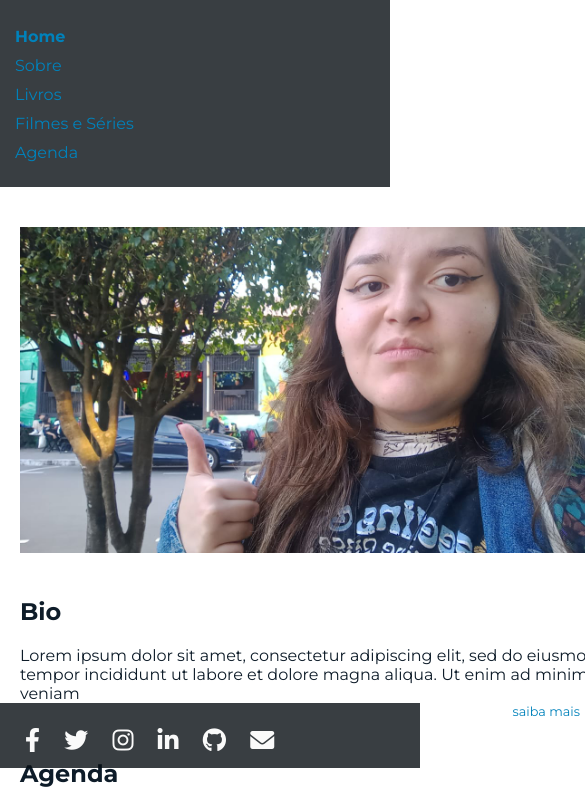
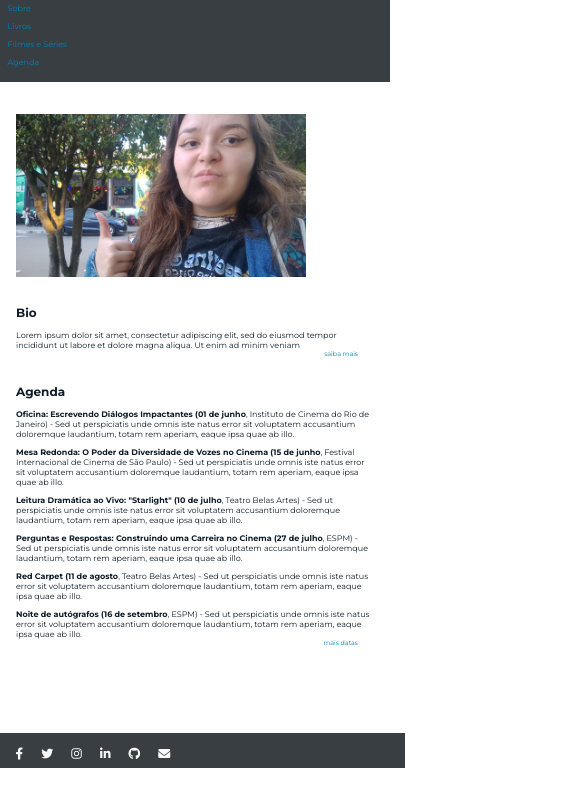
Before and after one commit to nicaamar/nicaamar.github.io, a plain HTML site: page index.html in a window 390 px wide. Shown: the part 76-881 px from the top of the page, 585 px wide, since content can reach past the window. After the commit the page ends 844 px from the top, so only its background shows below. Drawn offline with Linux system fonts and the light colour scheme.

Commit message:
responsve

```diff
--- a/styles.css
+++ b/styles.css
@@ -8,7 +8,11 @@
     --clr-black-80: rgba(8, 14, 19, 0.8);
     --clr-black-20: rgba(8, 14, 19, 0.2);
     --panel:var(--clr-black-80);
-    --side-margin: 240px;
+    --side-margin: 15rem;
+}
+
+html {
+    font-size: 16px;
 }
 
 body {
@@ -23,7 +27,7 @@ header {
     color: var(--bg);
     padding: 1em 0;
     display: flex;
-    gap: 20px;
+    gap: 2rem;
 }
 
 header a {
@@ -38,20 +42,20 @@ nav ul {
 
 nav ul li {
     display: inline;
-    margin: 0 10px;
+    margin: 0 1rem;
 }
 
 main {
-    padding: 20px;
+    padding: 2rem;
     display: flex;
-    gap: 20px;
+    gap: 2rem;
 
 }
 
 main > div {
     display: grid;
     width: 100%;
-    gap: 20px;
+    gap: 2rem;
 }
 
 main > div > section {
@@ -62,8 +66,8 @@ main > div > section {
 .smlink {
     position: absolute;
     bottom: 0;
-    right: 20px;
-    margin-top: 10px;
+    right: 2rem;
+    margin-top: 1rem;
     font-size: 0.8rem;
 }
 
@@ -71,25 +75,25 @@ footer {
     background-color: var(--panel);
     color: var(--bg);
     text-align: center;
-    padding: 10px 0;
+    padding: 1rem 0;
     position: fixed;
     width: 100%;
     bottom: 0;
 }
 
 footer .social-media {
-    margin-top: 10px;
+    margin-top: 1rem;
 }
 
 footer .social-media a {
     color: var(--bg);
-    margin: 0 10px;
+    margin: 0 1rem;
     text-decoration: none;
     font-size: 1.5em;
 }
 
 .title {
-    min-width: 300px;
+    min-width: 18rem;
 }
 
 .title > * {
@@ -111,33 +115,39 @@ li.active {
 }
 
 .cover {
-    margin-top: 20px;
-    max-width: 680px;
+    margin-top: 2rem;
+    max-width: 42rem;
 }
 
 .top-right-image {
-    max-width: 450px;
+    max-width: 28rem;
     float: right;
 }
 
 .books {
     display: grid;
-    gap: 20px;
+    gap: 2rem;
 }
 
 .book {
     display: flex;
-    gap: 20px;
+    gap: 2rem;
     border-bottom: 1px var(--fg) solid;
-    padding-bottom: 20px;
+    padding-bottom: 2rem;
 }
 
 .book p {
-    margin: 0 0 10px 0;
+    margin: 0 0 1rem 0;
 }
 
 .book img {
-    max-width: 160px;
+    max-width: 10rem;
+}
+
+@media (max-width: 1366px) {
+    html {
+        font-size: 8px;
+    }
 }
 
 @media (min-width: 769px) {
@@ -147,7 +157,7 @@ li.active {
 
     main {
         margin: 0 auto;
-        padding: 40px var(--side-margin);
+        padding: 1.5rem var(--side-margin);
     }
 
     nav {
@@ -159,7 +169,7 @@ li.active {
 
     nav ul {
         display: flex;
-        gap: 40px;
+        gap: 2.5rem;
 
     }
 
@@ -171,26 +181,26 @@ li.active {
 @media (max-width: 768px) {
     header, footer {
         text-align: left;
-        padding: 15px;
+        padding: 0.95rem;
     }
 
     .cover {
-        max-width: 580px;
+        max-width: 36.25rem;
     }
 
     nav ul li {
         display: block;
-        margin: 10px 0;
+        margin: 1rem 0;
     }
 
     main {
-        padding: 20px;
+        padding: 2rem;
         display: grid;
-        margin-bottom: 200px;
+        margin-bottom: 12rem;
     }
 
     .book img {
-        max-height: 100px;
+        max-height: 12rem;
     }
 
     header {
```
